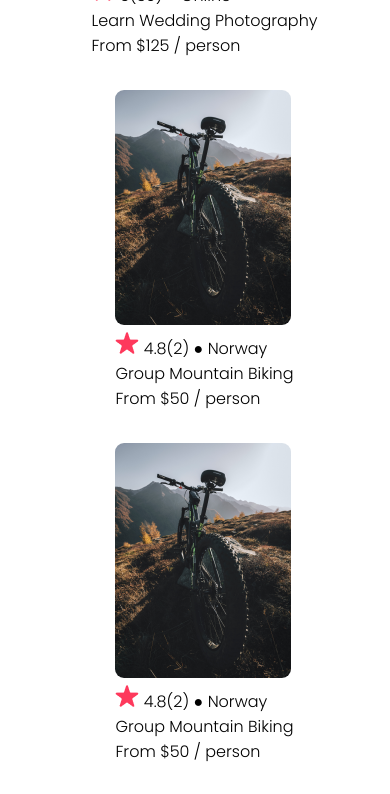
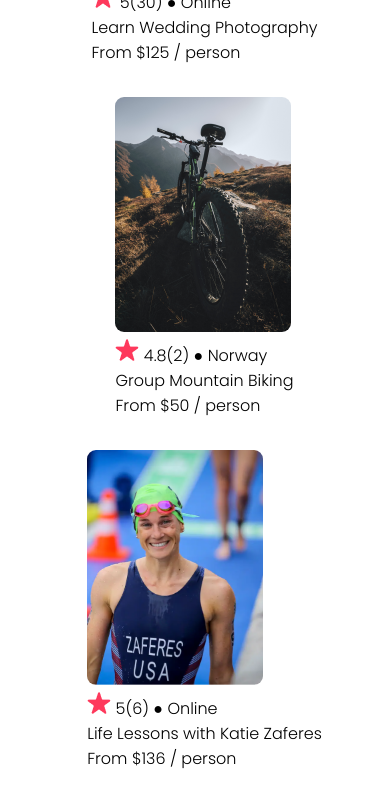
Before and after one commit to huseyinkaplan00/airbnb-clone-react, a React (Vite) app in the folder airbnb-clone-react/: page / in a window 390 px wide. Shown: the part 1156-1950 px from the top of the page. Built offline with nearby package versions, Linux system fonts and the light colour scheme.

Commit message:
some media querie updates

```diff
--- a/airbnb-clone-react/src/css/style.css
+++ b/airbnb-clone-react/src/css/style.css
@@ -1,5 +1,7 @@
 @import url("https://fonts.googleapis.com/css2?family=Poppins:wght@300;600&display=swap");
-*, *::before, *::after {
+*,
+*::before,
+*::after {
   margin: 0;
   padding: 0;
   box-sizing: border-box;
@@ -13,7 +15,7 @@ body {
 .container__main nav {
   display: flex;
   height: 70px;
-  background: #FFFFFF;
+  background: #ffffff;
   box-shadow: 0px 2.98256px 7.4564px rgba(0, 0, 0, 0.1);
   padding: 10px;
 }
@@ -37,7 +39,7 @@ body {
   flex-direction: column;
   margin-top: 32px;
 }
-@media (max-width: 360px) {
+@media (max-width: 400px) {
   .container__main .hero__section .content__container {
     margin: 0 36px;
   }
@@ -93,4 +95,30 @@ body {
 .container__main .card-list .card__section .card--stats .star--icon {
   width: 14px;
   height: 14px;
+}
+
+@media (min-width: 768px) {
+  #root > div > nav {
+    height: 83px;
+  }
+  #root > div > div > img {
+    height: 377px;
+    margin: 17px 0;
+  }
+  #root > div > div > div > h1 {
+    font-size: 65px;
+  }
+  #root > div > div > div > p {
+    max-width: 768px;
+    font-size: 20px;
+  }
+  #root .card__section {
+    min-width: 266px;
+    width: 100%;
+  }
+  #root .card__section .main--image {
+    max-width: 279px;
+    width: 100%;
+    height: 345px;
+  }
 }/*# sourceMappingURL=style.css.map */
--- a/airbnb-clone-react/src/data.jsx
+++ b/airbnb-clone-react/src/data.jsx
@@ -39,6 +39,20 @@ export default [
         openSpots: 3,
     },
     {
+        id: 1,
+        title: "Life Lessons with Katie Zaferes",
+        description: "I will share with you what I call \"Positively Impactful Moments of Disappointment.\" Throughout my career, many of my highest moments only came after setbacks and losses. But learning from those difficult moments is what gave me the ability to rise above them and reach my goals.",
+        price: 136,
+        coverImg: "katie-zaferes.png",
+        stats: {
+            rating: 5.0,
+            reviewCount: 6
+        },
+        location: "Online",
+        openSpots: 0,
+    },
+
+    {
         id: 3,
         title: "Group Mountain Biking",
         description: "Experience the beautiful Norwegian landscape and meet new friends all while conquering rugged terrain on your mountain bike. (Bike provided!)",
@@ -65,6 +79,19 @@ export default [
         openSpots: 3,
     },
     {
+        id: 1,
+        title: "Life Lessons with Katie Zaferes",
+        description: "I will share with you what I call \"Positively Impactful Moments of Disappointment.\" Throughout my career, many of my highest moments only came after setbacks and losses. But learning from those difficult moments is what gave me the ability to rise above them and reach my goals.",
+        price: 136,
+        coverImg: "katie-zaferes.png",
+        stats: {
+            rating: 5.0,
+            reviewCount: 6
+        },
+        location: "Online",
+        openSpots: 0,
+    },
+    {
         id: 3,
         title: "Group Mountain Biking",
         description: "Experience the beautiful Norwegian landscape and meet new friends all while conquering rugged terrain on your mountain bike. (Bike provided!)",
@@ -77,5 +104,18 @@ export default [
         location: "Norway",
         openSpots: 3,
     },
+    {
+        id: 1,
+        title: "Life Lessons with Katie Zaferes",
+        description: "I will share with you what I call \"Positively Impactful Moments of Disappointment.\" Throughout my career, many of my highest moments only came after setbacks and losses. But learning from those difficult moments is what gave me the ability to rise above them and reach my goals.",
+        price: 136,
+        coverImg: "katie-zaferes.png",
+        stats: {
+            rating: 5.0,
+            reviewCount: 6
+        },
+        location: "Online",
+        openSpots: 0,
+    },
 
 ]
```
Also changed, not shown: airbnb-clone-react/src/sass/style.scss (+59 -41 lines), 1 other file (tests, documents, lock files or other folders).
